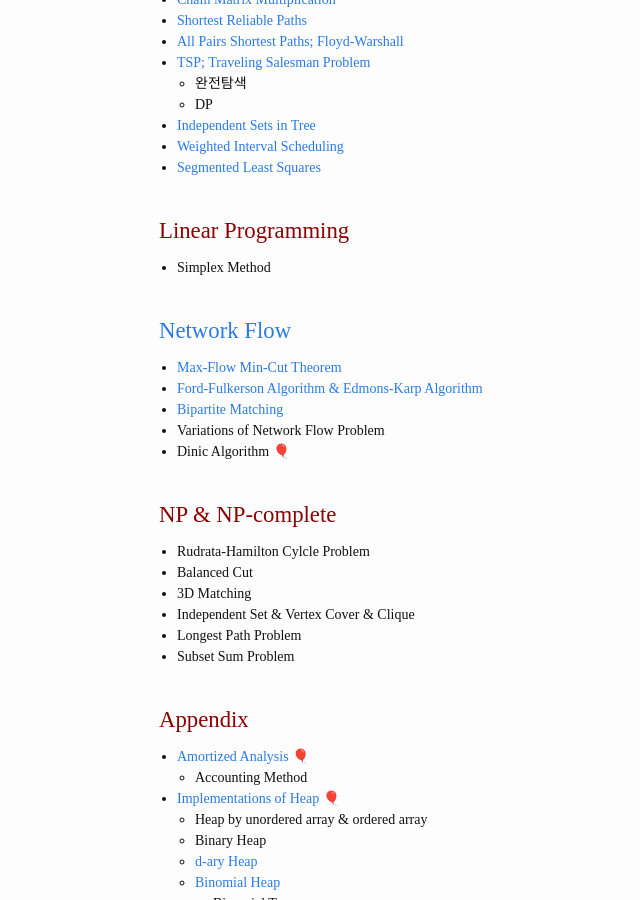
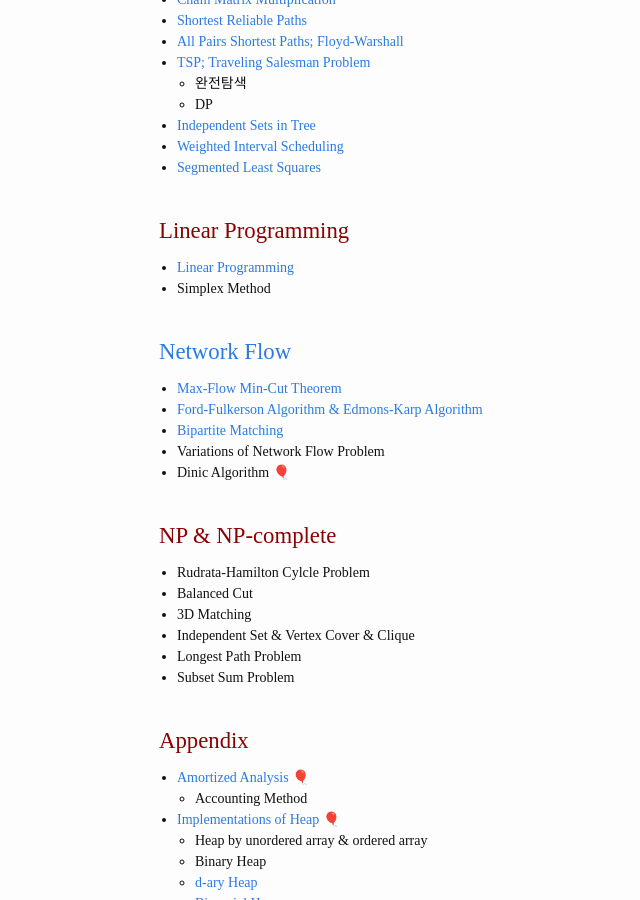
Before and after one commit to BlueHorn07/computer_science, a Jekyll site: the page built from _posts/algorithm/2021-02-18-algorithm.md, in a window 1280 px wide and 900 px high, scrolled down 1861 px. Shown: the whole window, without its empty margins (99-739 px from the left). Built offline with Jekyll 4.4.1, drawn with Linux system fonts in a browser that asks for light colours; nearby versions of some CDN libraries; some web fonts are replaced.

Commit message:
add link

```diff
--- a/_posts/algorithm/2021-02-18-algorithm.md
+++ b/_posts/algorithm/2021-02-18-algorithm.md
@@ -98,6 +98,7 @@ hidden: true
 
 ### Linear Programming
 
+- [Linear Programming]({{"2021/10/30/linear-programming.html" | relative_url}})
 - Simplex Method
 
 ### [Network Flow]({{"/2021/07/16/network-flow.html" | relative_url}})
```
